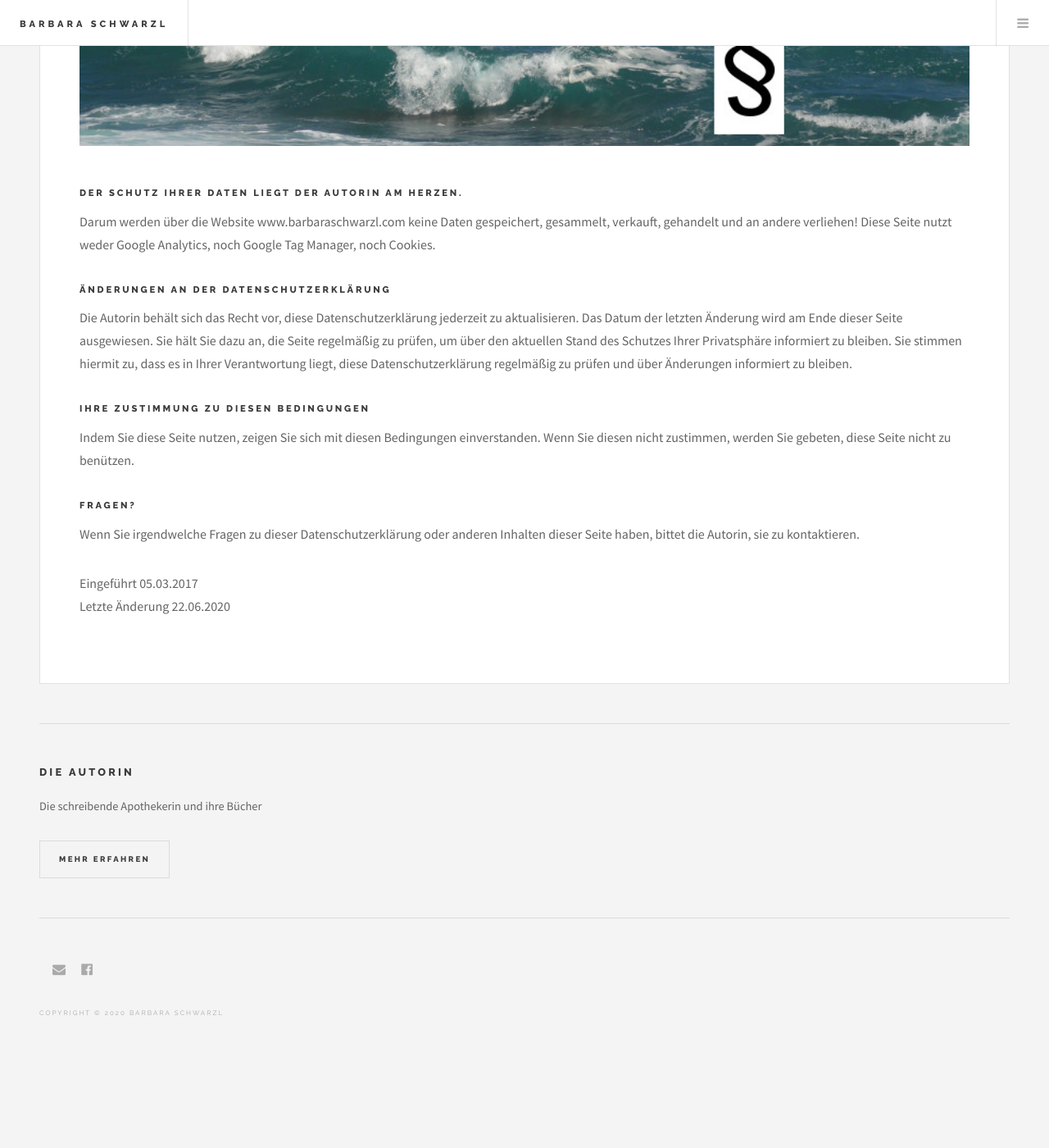
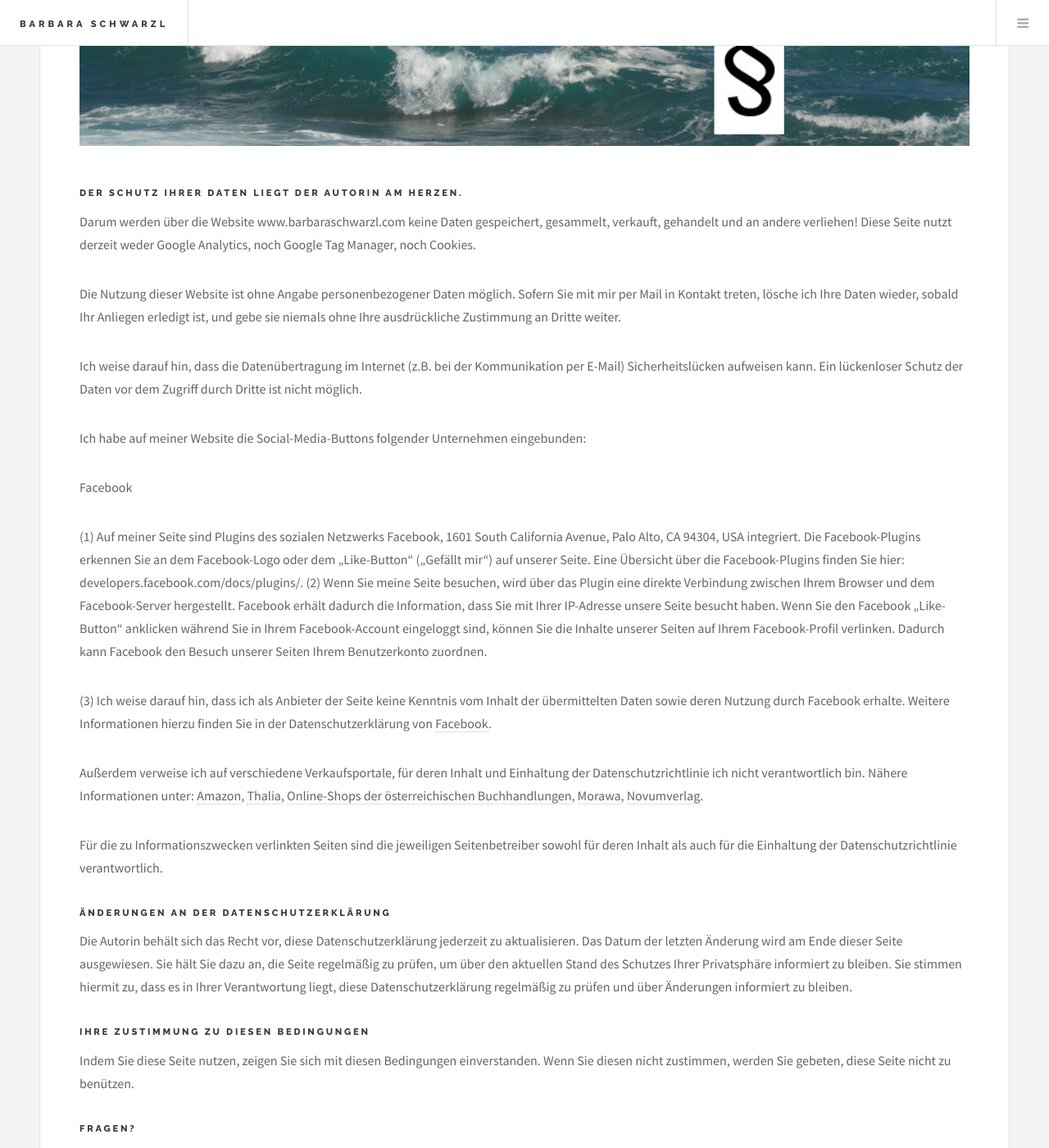
Before and after one commit to bschwarzl/bschwarzl.github.io, a Jekyll site: the page built from privacy.md, in a window 1280 px wide and 1400 px high, scrolled down 814 px. Shown: the whole window at 82% size. Built offline with Jekyll 4.4.1, drawn with Linux system fonts in a browser that asks for light colours; before the commit the page ends 2120 px from its top, so only the background shows below that; some of the changed text lies outside the part shown.

Commit message:
Update for webiste

```diff
--- a/_posts/2018-12-23-dreierblues.markdown
+++ b/_posts/2018-12-23-dreierblues.markdown
@@ -50,7 +50,7 @@ Auch im Urlaub ist Richie als Alphatier die treibende Kraft. Seine unorthodoxen
 <img src="/images/cover_dreierblues.jpg" alt="Buchcover Dreierblues" />
 </center>
 
-Das Buch ist erhältlich als e-book (9783742710611) oder als Taschenbuch (ISBN 978-3-7485-1466-4) auf [Amazon][amazon], [Thalia][thalia], [Epubli][epubli], auf allen gängigen Plattformen, bei Ihrem regionalen Buchhändler und natürlich auch in den [Online-Shops der österreichischen Buchhandlungen] [online-Shops der österreichischen Buchhandlungen]. Ich danke für den Kauf!
+Das Buch ist erhältlich als e-book (9783742710611) oder als Taschenbuch (ISBN 978-3-7485-1466-4) auf [Amazon][amazon], [Thalia][thalia] und auf allen gängigen Plattformen, bei Ihrem regionalen Buchhändler und natürlich auch in den [Online-Shops der österreichischen Buchhandlungen] [online-Shops der österreichischen Buchhandlungen]. Ich danke für den Kauf!
 *** NEU ***: "Dreierblues" ist seit 3.9.2020 auch für Tolino-Reader verfügbar (ISBN 13: 9783752112924)!!
 
 Wenn Ihnen das Buch gefallen hat, schreiben Sie bitte eine Rezension auf dem jeweiligen Verkaufsportal. Gerne können Sie sie mir auch per Mail übermitteln. Bitte betreiben Sie fleißig Mundpropaganda. Lassen Sie mich unbedingt wissen, wie Ihnen "Dreierblues" gefallen hat. Ich freue mich, wenn Sie mich auf Facebook kontaktieren. <br> Wenn Ihnen der charismatische Richie gefallen hat, sollten Sie sich unbedingt mein nächstes Buch besorgen. Die Arbeit mit ihm machte so viel Spaß, dass er auch in meinem nächsten Roman eine wichtige Rolle spielt.
--- a/privacy.md
+++ b/privacy.md
@@ -8,7 +8,33 @@ image: /images/Paragraph.JPEG
 #### Der Schutz Ihrer Daten liegt der Autorin am Herzen.
 
 Darum werden über die Website www.barbaraschwarzl.com keine Daten gespeichert, gesammelt, verkauft, gehandelt und an andere verliehen!
-Diese Seite nutzt weder Google Analytics, noch Google Tag Manager, noch Cookies.
+Diese Seite nutzt derzeit weder Google Analytics, noch Google Tag Manager, noch Cookies.
+
+Die Nutzung dieser Website ist ohne Angabe personenbezogener Daten möglich.
+Sofern Sie mit mir per Mail in Kontakt treten, lösche ich Ihre Daten wieder, sobald Ihr Anliegen erledigt ist, und gebe sie niemals ohne Ihre ausdrückliche Zustimmung an Dritte weiter.
+
+Ich weise darauf hin, dass die Datenübertragung im Internet (z.B. bei der Kommunikation per E-Mail) Sicherheitslücken aufweisen kann. Ein lückenloser Schutz der Daten vor dem Zugriff durch Dritte ist nicht möglich.
+
+Ich habe auf meiner Website die Social-Media-Buttons folgender Unternehmen eingebunden:
+
+Facebook
+
+(1) Auf meiner Seite sind Plugins des sozialen Netzwerks Facebook, 1601 South California Avenue, Palo Alto, CA 94304, USA integriert. Die Facebook-Plugins erkennen Sie an dem Facebook-Logo oder dem „Like-Button“ („Gefällt mir“) auf unserer Seite. Eine Übersicht über die Facebook-Plugins finden Sie hier: developers.facebook.com/docs/plugins/.
+(2) Wenn Sie meine Seite besuchen, wird über das Plugin eine direkte Verbindung zwischen Ihrem Browser und dem Facebook-Server hergestellt. Facebook erhält dadurch die Information, dass Sie mit Ihrer IP-Adresse unsere Seite besucht haben. Wenn Sie den Facebook „Like-Button“ anklicken während Sie in Ihrem Facebook-Account eingeloggt sind, können Sie die Inhalte unserer Seiten auf Ihrem Facebook-Profil verlinken. Dadurch kann Facebook den Besuch unserer Seiten Ihrem Benutzerkonto zuordnen.
+
+(3) Ich weise darauf hin, dass ich als Anbieter der Seite keine Kenntnis vom Inhalt der übermittelten Daten sowie deren Nutzung durch Facebook erhalte. Weitere Informationen hierzu finden Sie in der Datenschutzerklärung von [Facebook] [facebook].
+
+Außerdem verweise ich auf verschiedene Verkaufsportale, für deren Inhalt und Einhaltung der Datenschutzrichtlinie ich nicht verantwortlich bin. Nähere Informationen unter:
+[Amazon] [amazon], [Thalia] [thalia], [Online-Shops der österreichischen Buchhandlungen] [online-Shops der österreichischen Buchhandlungen], [Morawa] [morawa], [Novumverlag] [novumverlag].
+
+[facebook]: https://www.facebook.com/policy.php
+[amazon]: https://www.amazon.de/gp/help/customer/display.html/ref=hp_bc_nav?ie=UTF8&nodeId=GRFTMVHP4HXMESSP
+[thalia]: https://www.thalia.at/shop/hilfe-datenschutz/show/
+[online-Shops der österreichischen Buchhandlungen]: http://www.buecher.at/datenschutz/
+[morawa]: https://www.morawa.at/about/service/privacy
+[novumverlag]: https://www.novumverlag.com/menue-top/datenschutzbestimmungen.html
+
+Für die zu Informationszwecken verlinkten Seiten sind die jeweiligen Seitenbetreiber sowohl für deren Inhalt als auch für die Einhaltung der Datenschutzrichtlinie verantwortlich.
 
 
 #### Änderungen an der Datenschutzerklärung
@@ -24,4 +50,4 @@ Indem Sie diese Seite nutzen, zeigen Sie sich mit diesen Bedingungen einverstand
 Wenn Sie irgendwelche Fragen zu dieser Datenschutzerklärung oder anderen Inhalten dieser Seite haben, bittet die Autorin, sie zu kontaktieren.
 
 Eingeführt 05.03.2017
-Letzte Änderung 22.06.2020
+Letzte Änderung 04.01.2021
```
Also changed, not shown: other parts of _posts/2018-12-23-dreierblues.markdown (+0 -1 lines).
